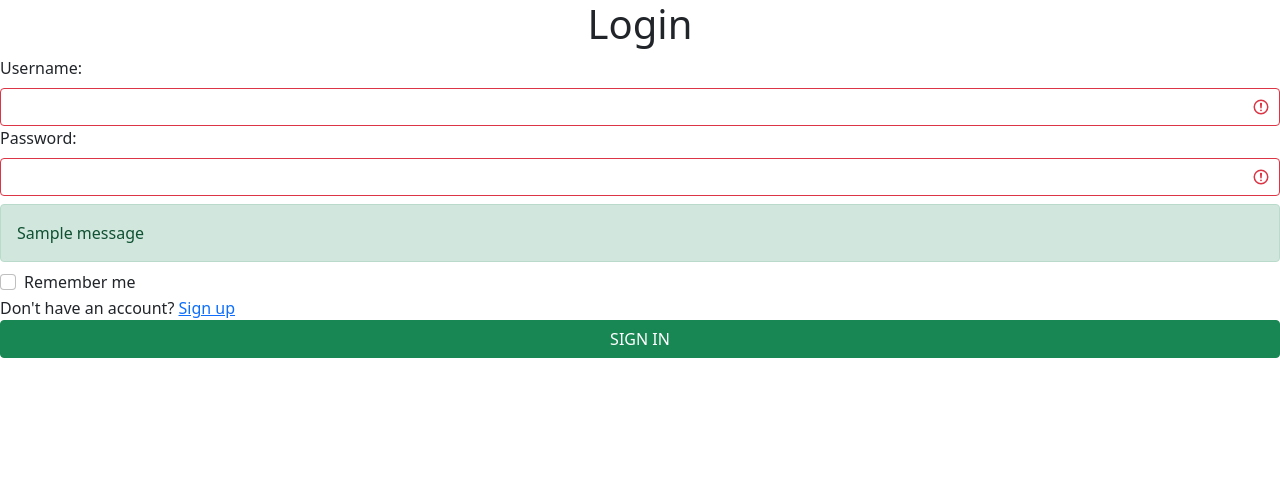
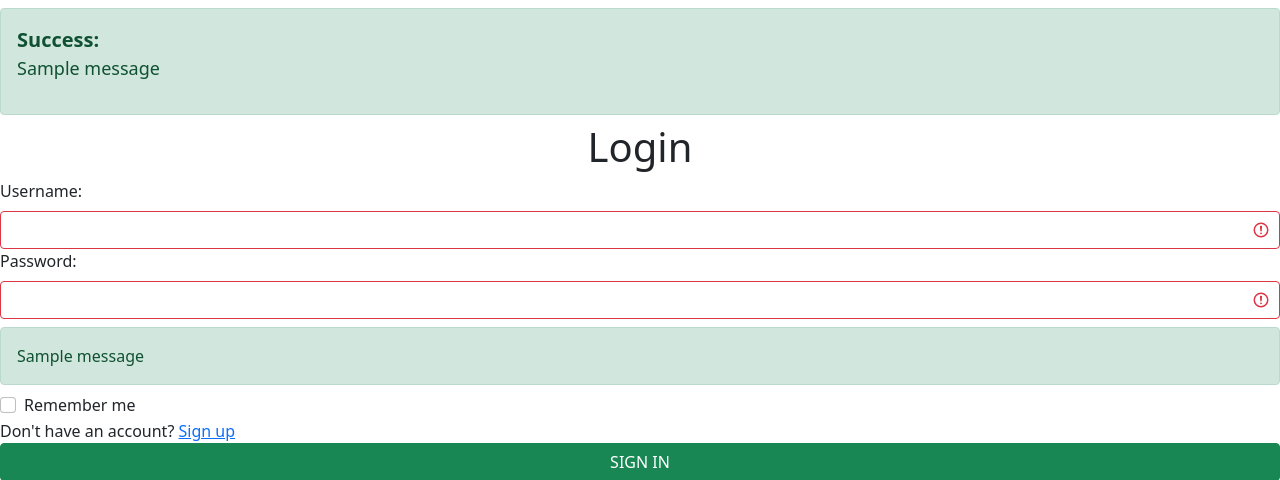
Before and after one commit to AlexDimov-04/Property-Rental-Marketplace, a Django app: page /authenticate/login/ in a window 1280 px wide. Shown: the top 480 px of the page. Run offline with Django 5.2, Linux system fonts and the light colour scheme; tables that the repository leaves empty hold one stand-in row (values such as "Sample post"); one stand-in notice (Sample message) is shown.

Commit message:
added success messages upon login form

```diff
--- a/property_rental_marketplace/templates/authentication/login.html
+++ b/property_rental_marketplace/templates/authentication/login.html
@@ -1,6 +1,17 @@
 {% extends 'base_authentication/base.html' %}
 
 {% block content %}
+    {% for message in messages %}
+        {% if message.tags == 'success' %}
+            <div class="alert alert-success my-2 p-3" role="alert">
+                <strong  style="font-size: 20px;">Success:</strong>
+                <p style="font-size:18px;">
+                    {{ message }}<br>
+                </p>
+            </div>
+        {% endif %}
+    {% endfor %}
+
     <h1 class="text-center">Login</h1>
 
     <form class="needs-validation" action="" method="POST">
```
